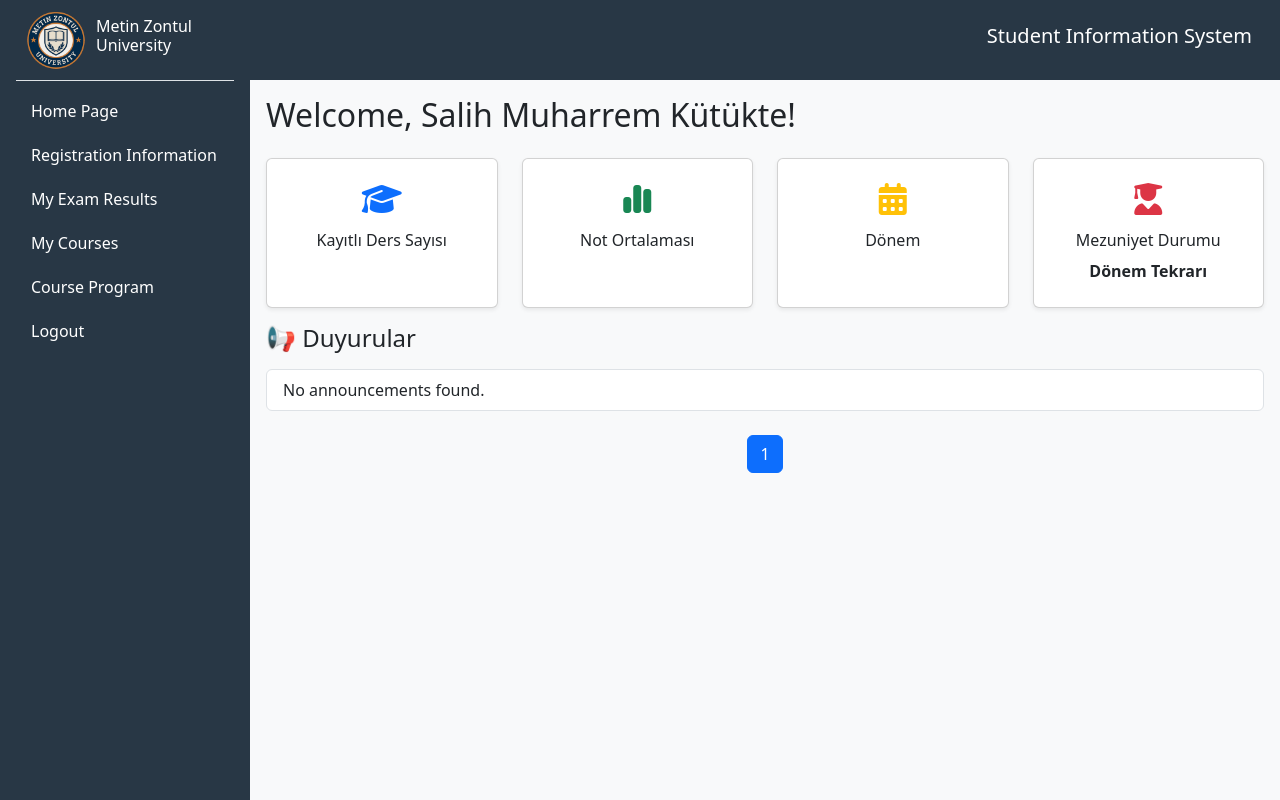
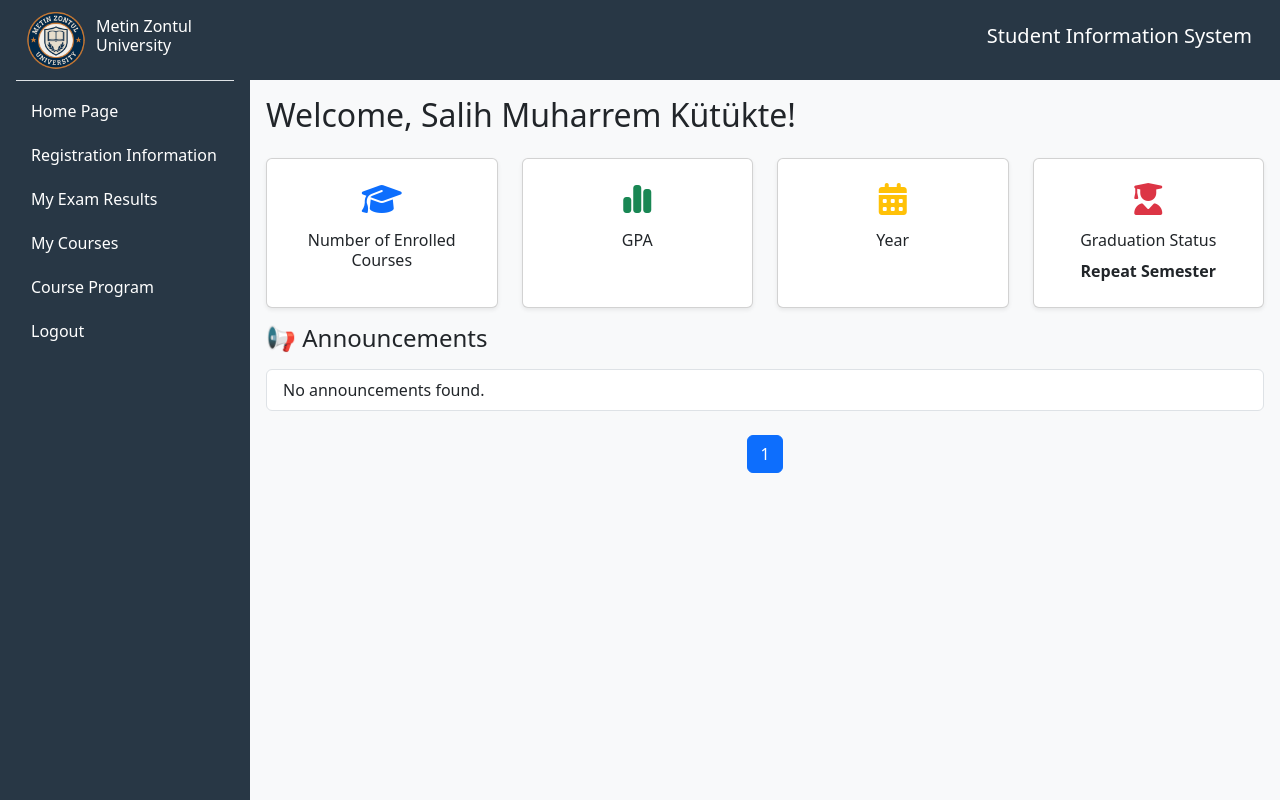
Before and after one commit to kadrzeybek/University_student_information_system_web_project, a Django app: template students/templates/students/homepage.html in a window 1280 px wide. Run offline with Django 5.2, Linux system fonts and the light colour scheme; the template is opened without the code that fills it, so the values that code supplies are empty.

Commit message:
font updated

```diff
--- /dev/null
+++ b/students/static/students/css/grades.css
@@ -0,0 +1,6 @@
+.gpa{
+    font-size: 1.2em;
+    color: #4CAF50;
+    font-weight: bold;
+    margin-right: 10px;
+    }
--- a/students/templates/students/homepage.html
+++ b/students/templates/students/homepage.html
@@ -19,7 +19,7 @@
             <div class="card text-center card-size shadow-sm">
                 <div class="card-body">
                     <div class="card-icon mb-2"><i class="fa-solid fa-graduation-cap text-primary"></i></div>
-                    <h6 class="card-title">Kayıtlı Ders Sayısı</h6>
+                    <h6 class="card-title">Number of Enrolled Courses</h6>
                     <p class="card-text fw-bold">{{ course_count }}</p>
                 </div>
             </div>
@@ -28,7 +28,7 @@
             <div class="card text-center card-size shadow-sm">
                 <div class="card-body">
                     <div class="card-icon mb-2"><i class="fa-solid fa-chart-simple text-success"></i></div>
-                        <h6 class="card-title">Not Ortalaması</h6>
+                        <h6 class="card-title">GPA</h6>
                         <p class="card-text fw-bold">{{ gpa }}</p>
                 </div>
             </div>
@@ -37,7 +37,7 @@
             <div class="card text-center card-size shadow-sm">
                 <div class="card-body">
                     <div class="card-icon mb-2"><i class="fa-solid fa-calendar-days text-warning"></i></div>
-                        <h6 class="card-title">Dönem</h6>
+                        <h6 class="card-title">Year</h6>
                         <p class="card-text fw-bold">{{ semester }}</p>
                 </div>
             </div>
@@ -46,34 +46,37 @@
             <div class="card text-center card-size shadow-sm">
                 <div class="card-body">
                     <div class="card-icon mb-2"><i class="fa-solid fa-user-graduate text-danger"></i></div>
-                        <h6 class="card-title">Mezuniyet Durumu</h6>
-                        <p class="card-text fw-bold">Dönem Tekrarı</p>
+                        <h6 class="card-title">Graduation Status</h6>
+                        <p class="card-text fw-bold">Repeat Semester</p>
                     </div>
                 </div>
             </div>
         </div>
             <!-- Announcements -->
-        <h4 class="mb-3">📢 Duyurular</h4>
+        <h4 class="mb-3">📢 Announcements</h4>
         <div id="announcementsContainer">
             <div class="list-group mb-3">
                 {% for announcement in announcements %}
                     <div class="list-group-item">
-                        <div class="d-flex">
+                        <div class="d-flex justify-content-between align-items-center">
                             <h6 class="mb-1">
-                                <span>{{ announcement.course.course_code }} | {{ announcement.course.course_name }}</span>
-                                - {{ announcement.title }}
-                                <small class="text-muted">{{ announcement.created_at|date:"d F Y" }}</small>
+                                {{ announcement.course.course_code }} | {{ announcement.course.course_name }} - {{ announcement.title }}
                             </h6>
+                            <small class="text-muted">{{ announcement.created_at|date:"d F Y" }}</small>
                         </div>
+
                         <a class="text-decoration-none" data-bs-toggle="collapse" href="#collapse{{ announcement.announcement_id }}" role="button" aria-expanded="false">
-                            <small class="text-muted"><i class="fa-solid fa-circle-info me-1"></i>Detaylar</small>
+                            <small class="text-muted"><i class="fa-solid fa-circle-info me-1"></i>Details</small>
                         </a>
+
                         <div class="collapse mt-2" id="collapse{{ announcement.announcement_id }}">
                             <div class="card card-body py-2">
                                 {{ announcement.message }}
                             </div>
                         </div>
                     </div>
+
+
                 {% empty %}
                     <div class="list-group-item">No announcements found.</div>
                 {% endfor %}
```
Also changed, not shown: students/templates/students/grades.html (+10 -4 lines), students/templates/students/my_courses.html (+6 -6 lines), students/templates/students/registration.html (+5 -5 lines), 1 other file.
